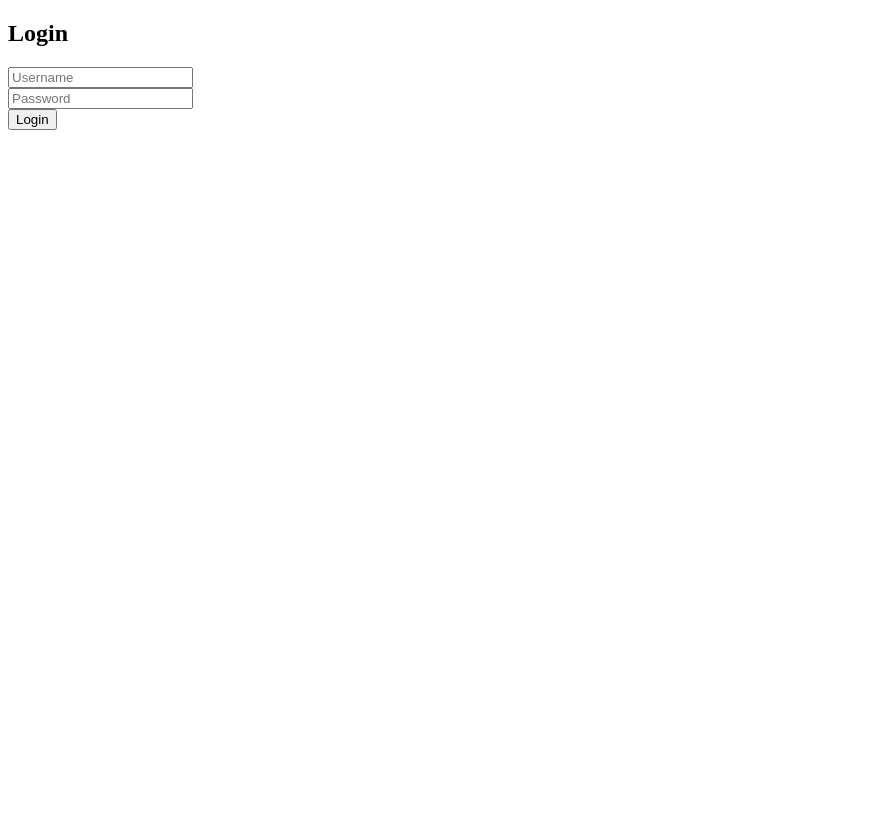
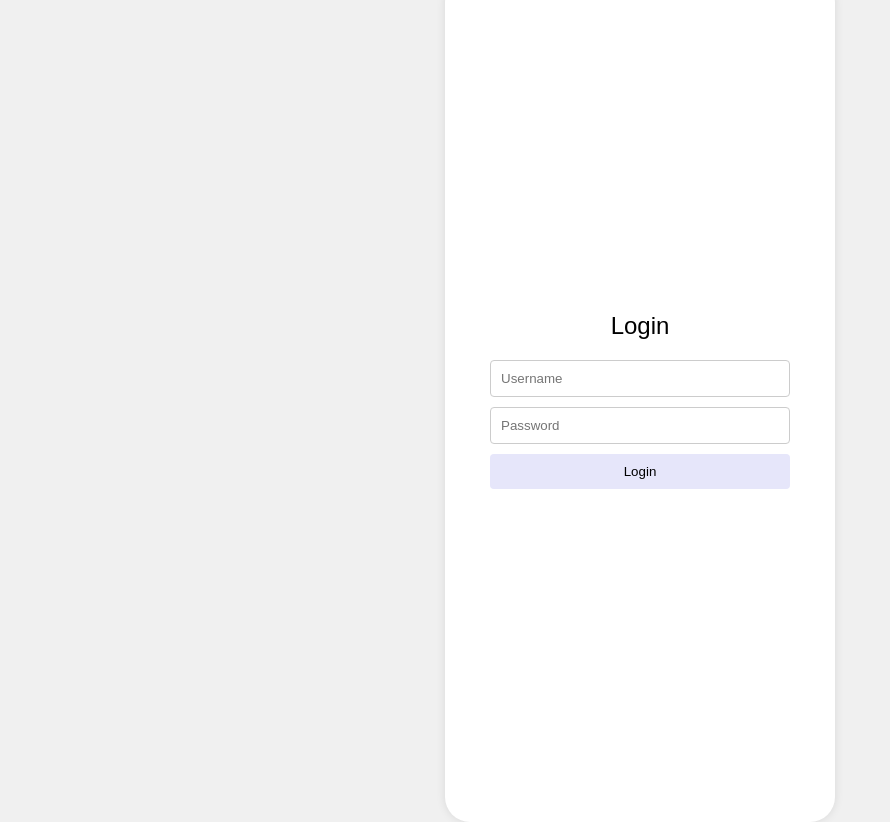
Before and after one commit to software-students-fall2023/2-web-app-exercise-team-2, a Flask app: template templates/login.html in a window 1280 px wide. Shown: the whole page, without its empty margins (0-890 px from the left). Before the commit the page ends 130 px from the top, so only its background shows below. Run offline with Flask 3, Linux system fonts and the light colour scheme; the template is opened without the code that fills it, so the values that code supplies are empty.

Commit message:
login.html progress

```diff
--- a/templates/login.html
+++ b/templates/login.html
@@ -1,29 +1,68 @@
 <!DOCTYPE html>
-<html>
+<html lang="en">
 <head>
 <meta charset="UTF-8">
-        <title>Login Page</title>
+<meta name="viewport" content="width=device-width, initial-scale=1.0">
+<title>Login Screen</title>
 <style>
-            /* Add CSS styles for the login button */
-            .login-button {
-                padding: 10px 20px; /* Adjust the padding for spacing */
-                font-size: 16px; /* Adjust the font size for size */
+    body {
+        font-family: Arial, sans-serif;
+        background-color: #f0f0f0;
+        margin: 0;
+        display: flex;
+        justify-content: center;
+        align-items: center;
+        height: 100vh;
+    }
+    .phone-container {
+        width: 390px;
+        height: 844px;
+        background-color: #ffffff;
+        display: flex;
+        flex-direction: column;
+        justify-content: center;
+        align-items: center;
+        border-radius: 25px;
+        box-shadow: 0 0 10px rgba(0,0,0,0.1);
+        overflow: hidden;
+    }
+    .container {
+        width: 300px;
+        text-align: center;
+    }
+    .title {
+        font-size: 24px;
+        margin-bottom: 20px;
+    }
+    .input {
+        width: 100%;
+        padding: 10px;
+        margin-bottom: 10px;
+        border-radius: 4px;
+        border: 1px solid #ccc;
+        color: black;
+        box-sizing: border-box;
+    }
+    .button {
+        width: 100%;
+        background-color: #E6E6FA;
+        color: black;
+        padding: 10px;
+        border: none;
+        border-radius: 4px;
+        cursor: pointer;
+        box-sizing: border-box;
     }
 </style>
 </head>
 <body>
-    <div class="login-container">
-        <h2>Login</h2>
-        <form id="login-form">
-            <input type="text" id="username" name="username" placeholder="Username">
-            <br>
-            <input type="password" id="password" name="password" placeholder="Password">
-            <br>
-
-        </form>
+<div class="phone-container">
+    <div class="container">
+        <div class="title">Login</div>
+        <input type="text" class="input" placeholder="Username" required>
+        <input type="password" class="input" placeholder="Password" required>
+        <button class="button">Login</button>
     </div>
-    <div class="Login Button">
-        <input type="submit" value="Login" class="login-b">
 </div>
 </body>
 </html>
```
Lines whose indentation alone changed are shown as unchanged.
